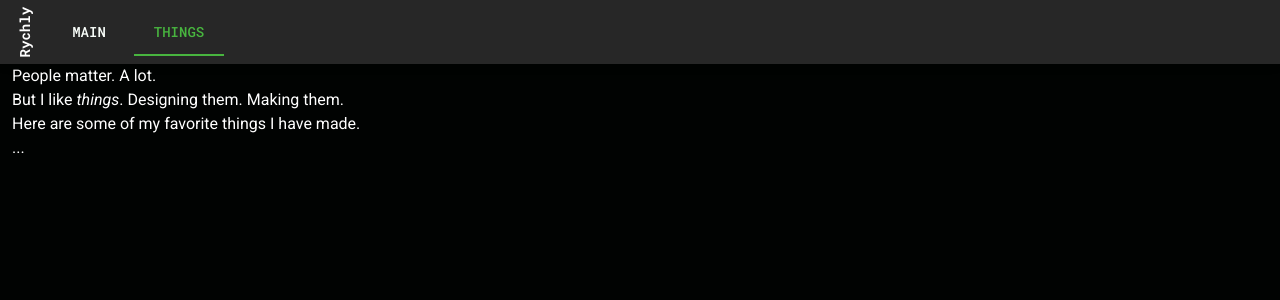
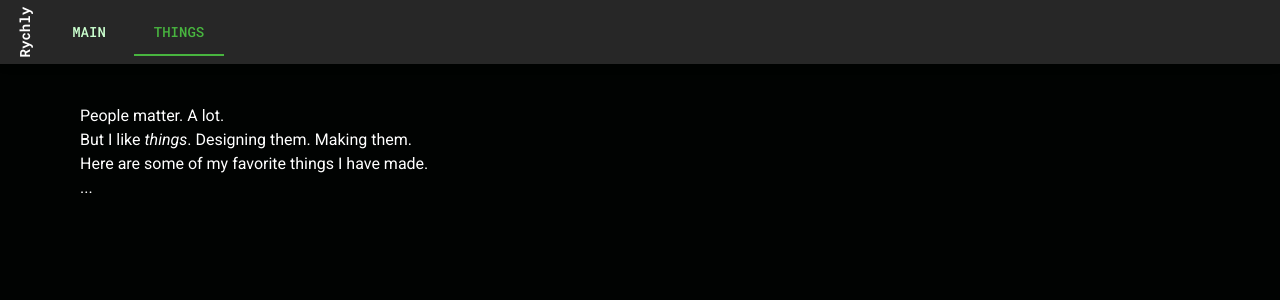
Before and after one commit to honzaflash/rychly-portfolio, a React (Create React App) app: page /#/things in a window 1280 px wide. Shown: the top 300 px of the page. Built offline with nearby package versions, Linux system fonts and the light colour scheme.

Commit message:
Add intro, tweak style - add an introductory sentenece - fix few errors on landing page - tweak the styling and theme

```diff
--- a/src/layouts/Layout.tsx
+++ b/src/layouts/Layout.tsx
@@ -8,7 +8,7 @@ export const Layout = () => (
     <Navigation />
     {/* a box spacer of the size of the toolbar so that nothing is hidden underneath <Navigation /> */}
     <Box sx={(theme) => (theme.mixins.toolbar)} />
-    <Container>
+    <Container sx={{ px: { xs: 3, md: 20 }, py: 10 }}>
       <Outlet />
     </Container>
   </>
--- /dev/null
+++ b/src/pages/LandingPage/Intro.tsx
@@ -0,0 +1,12 @@
+import { Typography } from '@mui/material'
+import { Link } from 'react-router-dom'
+
+export const Intro = () => (
+  <Typography
+    variant='body1'
+    sx={{ fontSize: '110%', mt: 3 }}
+  >
+    {/* TODO maybe custommize this based on filter as well */}
+    I enjoy building <Link to="/things">things</Link> that improve people&apos;s lives in <em>little</em> or <strong>big</strong> ways.
+  </Typography>
+)
--- a/src/pages/LandingPage/LandingPage.tsx
+++ b/src/pages/LandingPage/LandingPage.tsx
@@ -1,23 +1,36 @@
 import { Box, Grid, Stack, Typography } from '@mui/material'
 import { Skills } from './Skills'
+import { Intro } from './Intro'
 import { FilterSwitcher } from './FilterSwitcher'
 
 export const LandingPage = () => (
-  <Grid container>
+  <Grid container spacing={2} >
     <Grid item xs={12} md={6}>
       <Stack>
-        <Typography variant='h1' color='primary' sx={{fontWeight: 700, fontSize: '900%'}}>Jan<br/>Rychly</Typography>
-        <Typography variant='h3'>Software Engineer</Typography>
-        <Typography variant='body1'>I am amazing and you should hire me.</Typography>
+        <Typography variant="h5" sx={{ }}>Hey, my name is</Typography>
+        <Typography
+          variant='h1'
+          color='primary'
+          sx={{
+            fontWeight: 700,
+            fontSize: '900%',
+            lineHeight: 1,
+          }}
+        >
+          Jan<br/>
+          Rychly
+        </Typography>
+        <Typography variant='h3' sx={{ mt: 6 }}>Software Engineer</Typography>
+        <Intro />
         <FilterSwitcher />
       </Stack>
     </Grid>
     <Grid item xs={12} md={6}>
-      <Box sx={{height: '100%', display: 'flex', alignItems: 'center', justifyContent: 'center'}}>
-        <Typography><pre>H i g h l i g h t s   G a l l e r y   H e r e</pre></Typography>
+      <Box sx={{height: '100%', display: 'flex', alignItems: 'center', justifyContent: 'center', background: 'rgba(50,50,50,0.2)'}}>
+        <Typography component="pre">H i g h l i g h t s   G a l l e r y   H e r e</Typography>
       </Box>
     </Grid>
-    <Grid xs={12}>
+    <Grid item xs={12}>
       <Skills />
     </Grid>
   </Grid>
--- a/src/theme.ts
+++ b/src/theme.ts
@@ -15,7 +15,7 @@ const theme = createTheme({
     },
     text: {
       primary: '#ffffff',
-      secondary: '#fafffb',
+      secondary: '#CAFFCE',
       disabled: 'rgba(242,245,242,0.38)',
     },
     warning: {
@@ -85,6 +85,22 @@ const theme = createTheme({
         arrow: true,
       },
     },
+    MuiCssBaseline: {
+      styleOverrides: {
+        a: {
+          transition: 'color 200ms',
+          '&:any-link': {
+            color: '#FFF'
+          },
+          '&:link:hover': {
+            color: '#48b53f'
+          },
+          '&:visited:hover': {
+            color: '#CAFFCE'
+          }
+        }
+      }
+    }
   },
   shape: {
     borderRadius: 2,
```
